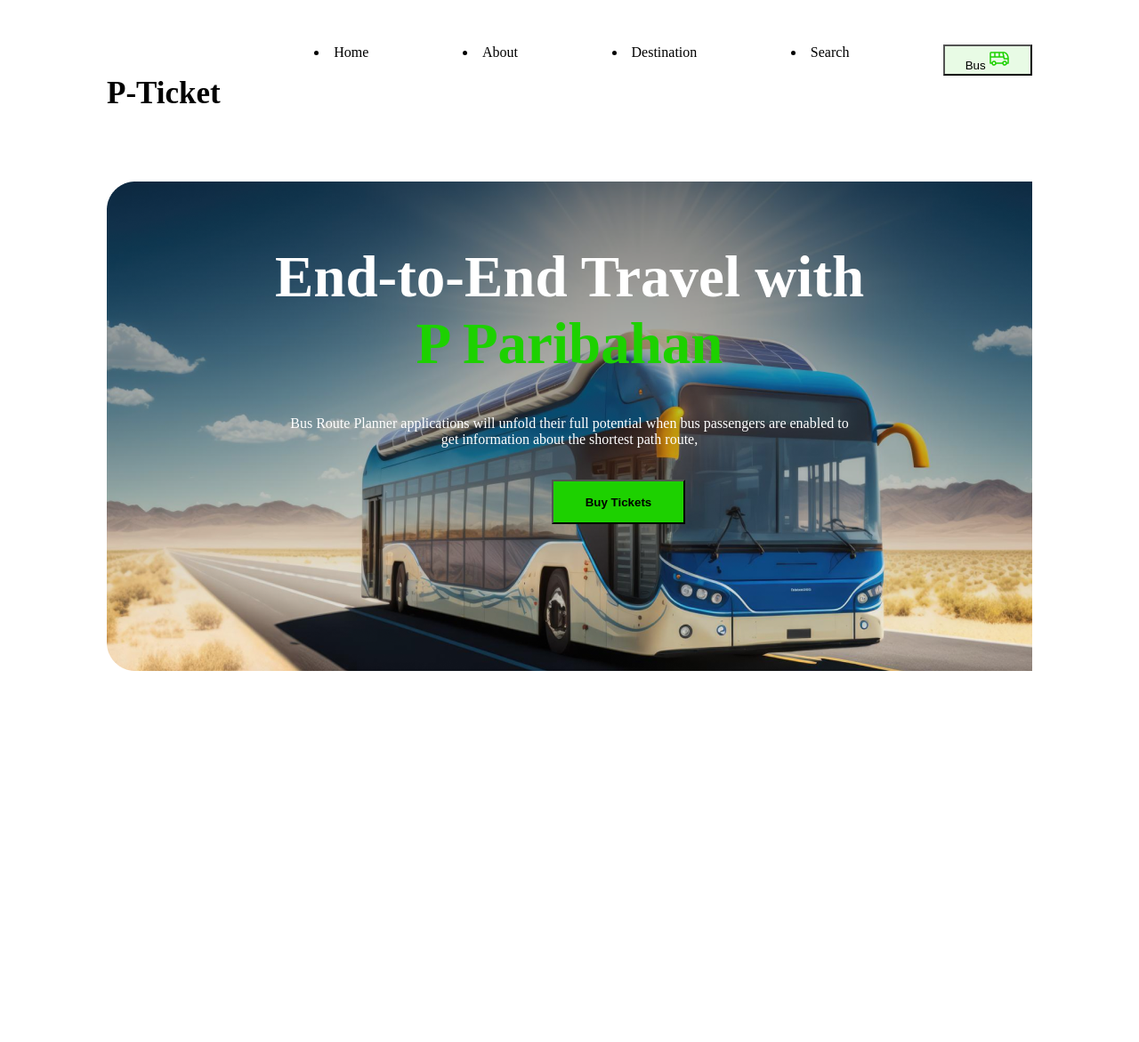
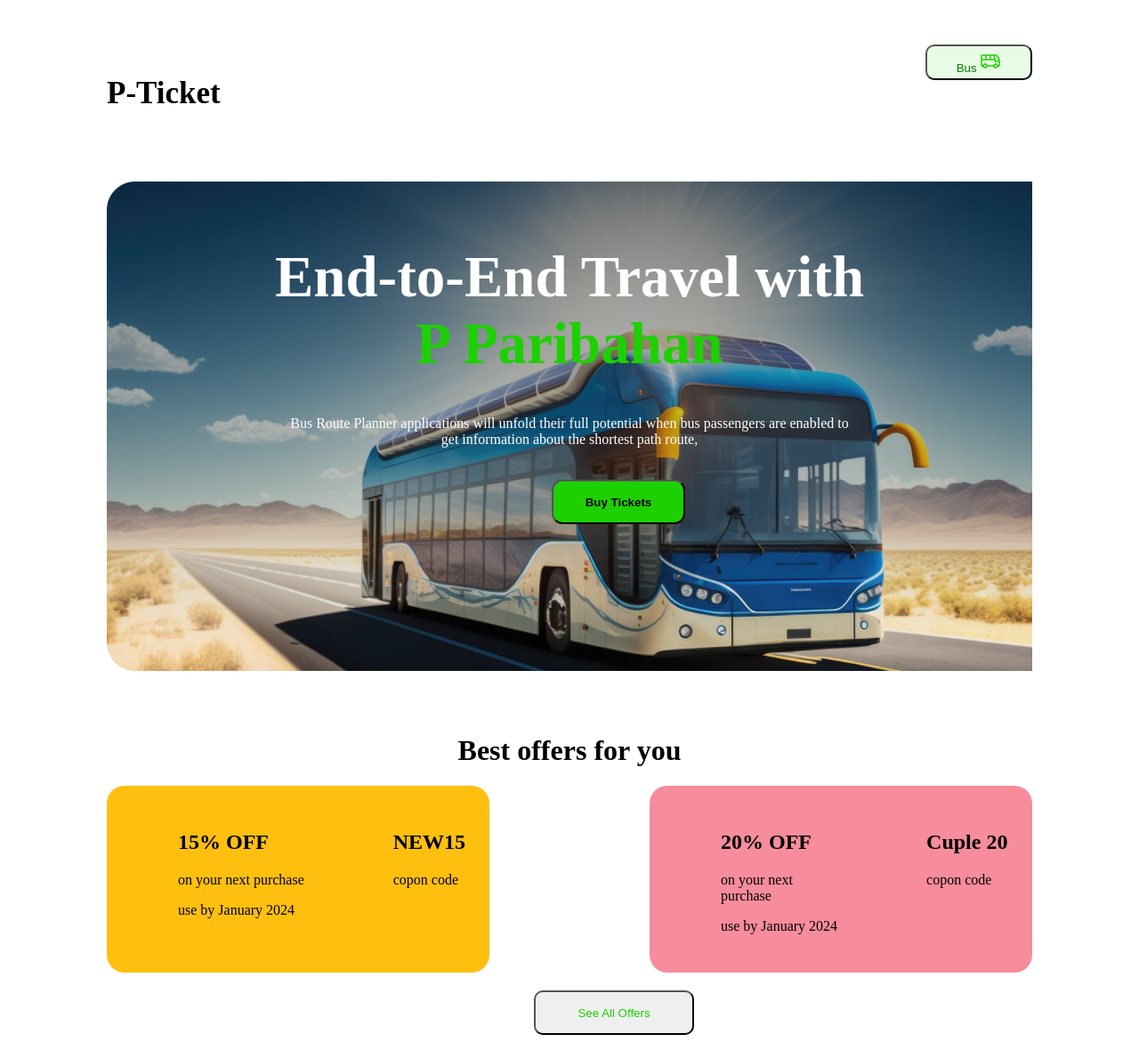
Before and after one commit to nasermunshi/5th-Assingment, a plain HTML site: page index.html in a window 1280 px wide. Shown: the whole page at 89% size. Before the commit the page ends 854 px from the top, so only its background shows below. Drawn offline with Linux system fonts and the light colour scheme.

Commit message:
add the section

```diff
--- a/index.html
+++ b/index.html
@@ -9,20 +9,45 @@
 <body class="body">
 <nav class="nav-container">
  <p class="P-Ticket">P-Ticket</p>
-<li>Home</li>
-<li>About</li>
-<li>Destination</li>
-<li>Search</li>
+
  <button class="Bus"><span class="bus2">Bus</span>
   <img src="images/bus-icon.png" alt="">
  </button>
 </nav>
+ <!-- banner section       -->
  <main>
 <div class="main-content">
 <h1>End-to-End Travel with <br> <span class=" Paribahan">P Paribahan</span></h1>
 <p class="Route">Bus Route Planner applications will unfold their full potential when bus passengers are enabled to <br> get information about the shortest path route,</p>
 <button class="Buy-Tickets">Buy Tickets</button>
 </div>
+<!-- discount section       -->
+ <h1 class="Best">Best offers for you</h1>
+
+ <section class="discount-contaent">
+<div class="discount"><div>
+<h1>15% OFF</h1>
+<p>on your next purchase</p>
+<p>use by January 2024</p> </div>
+ <div>
+ <h1>NEW15</h1>
+<p>copon code</p>
+</div>
+</div>
+<div class="cuple"><div>
+<h1>20% OFF</h1>
+<p>on your next <br> purchase
+</p>
+<p>use by January 2024</p> </div>
+ <div>
+ <h1>Cuple 20</h1>
+<p>copon code</p>
+</div>
+</div>
+ </section>
+ <button class="offer-btn">See All Offers</button>
+
+
  </main>
 </body>
 </html>
--- a/style/style.css
+++ b/style/style.css
@@ -2,7 +2,7 @@
  margin-top: 50px;
  margin-right: 120px;
  margin-left: 120px;
- margin-bottom: 50px;
+
 }
 .nav-container{
 justify-content: space-between;
@@ -16,8 +16,12 @@ justify-content: space-between;
 }
 .Bus{
 background-color: rgba(29, 209, 0, 0.1);
- width: 100px;
- height: 35px;
+ border-radius: 10px;
+ width: 120px;
+ height: 40px;
+}
+.bus2{
+ color:green;
 }
 .main-content{
 height: 600px;
@@ -45,4 +49,41 @@ width: 150px;
 height: 50px;
 margin-top: 20px;
 margin-left: 500px;
+border-radius: 12px;
 }
+.Best{
+ text-align: center;
+ font: bold;
+}
+.discount-contaent{
+gap: 180px;
+ display: flex;
+}
+.discount{
+padding-top: 30px;
+ padding-left: 80px;
+width: 400px;
+height: 180px;
+ background-color: rgb(255, 191, 15);
+ border-radius: 20px;
+display: flex;
+gap: 100px;
+}
+.cuple{
+background-color: rgb(247, 140, 156);
+padding-top: 30px;
+ padding-left: 80px;
+width: 400px;
+height: 180px;
+ border-radius: 20px;
+display: flex;
+gap: 100px;
+}
+.offer-btn{
+margin-top: 20px;
+margin-left: 480px;
+border-radius: 10px;
+ width: 180px ;
+ height: 50px;
+ color: rgb(29, 209, 0);
+}
```
